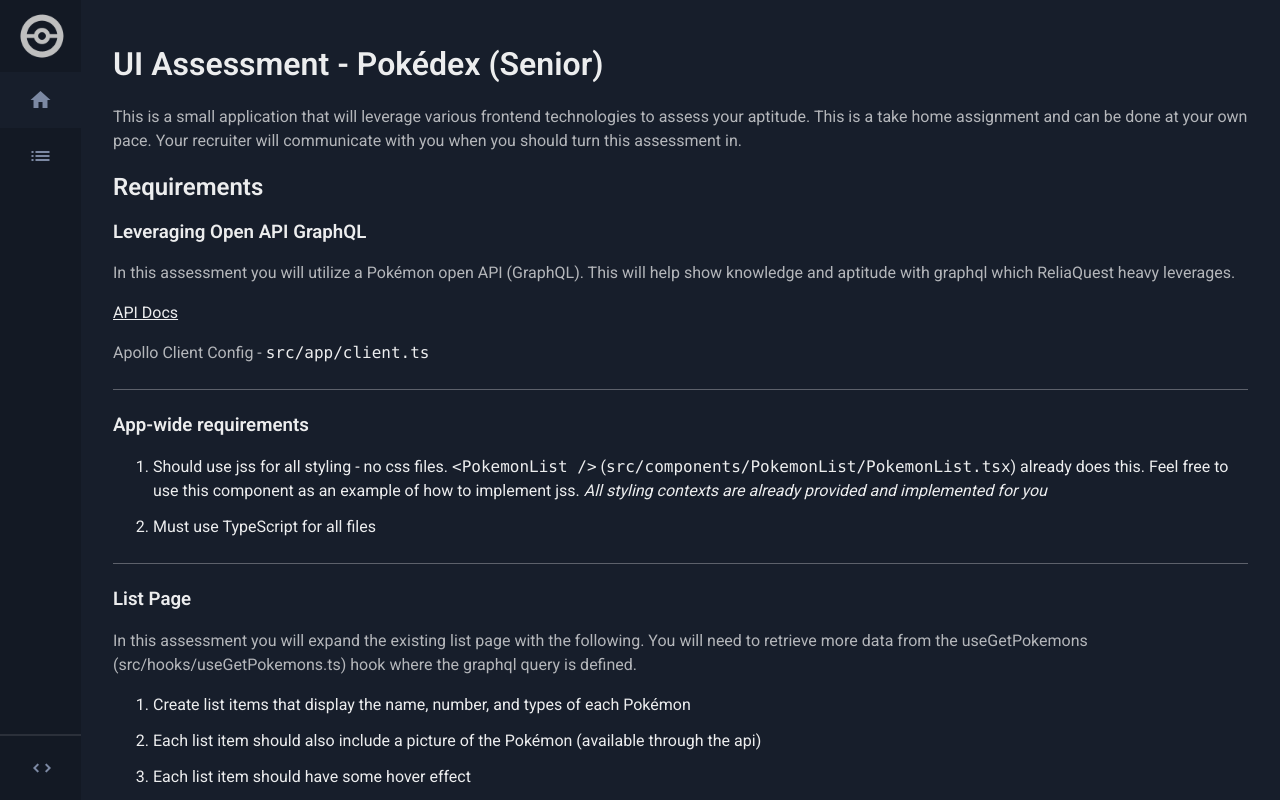
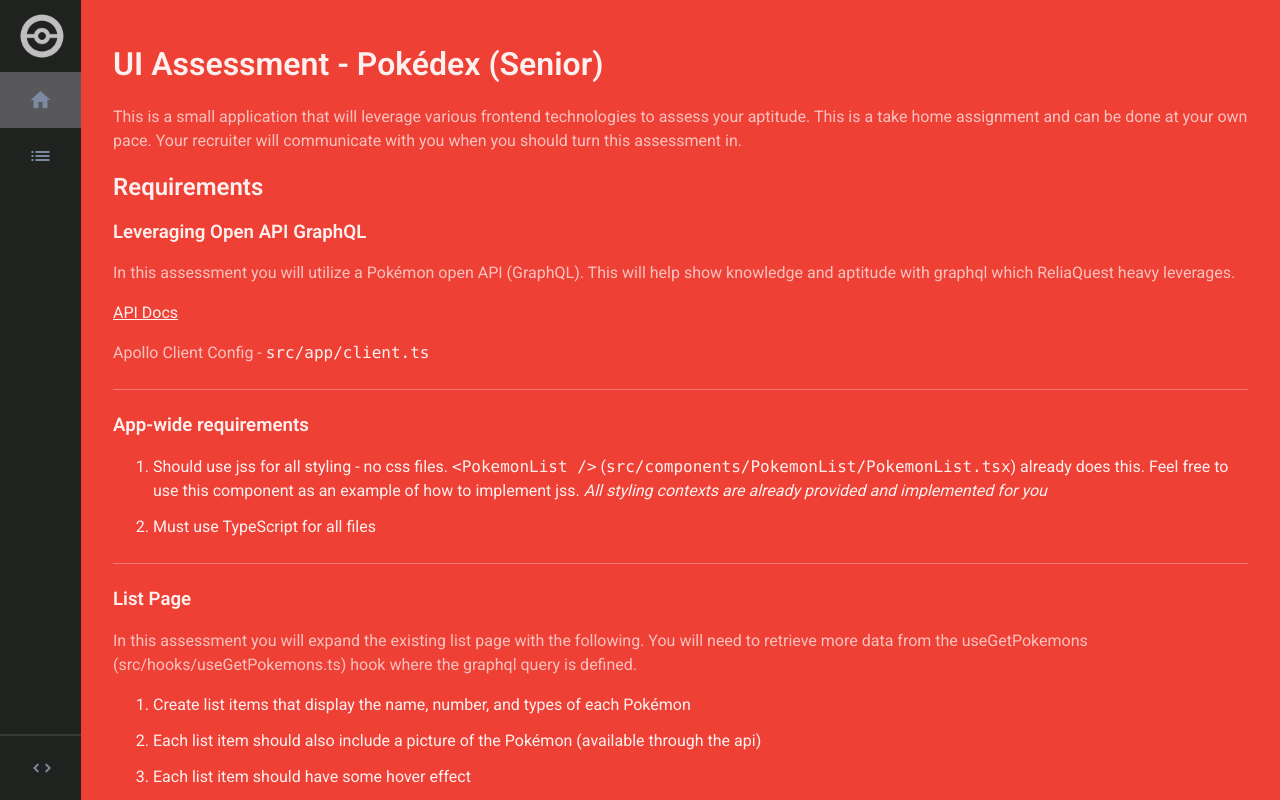
Before and after one commit to smullen2022/pokedex-graphql, a React (Create React App) app: page / in a window 1280 px wide. Built offline with nearby package versions, Linux system fonts and the light colour scheme.

Commit message:
some styling updates and a change to the search

```diff
--- a/src/app/App.tsx
+++ b/src/app/App.tsx
@@ -31,7 +31,7 @@
 const useStyles = createUseStyles(
   {
     root: {
-      background: '#171E2b',
+      background: '#ee4035',
       minHeight: '100vh',
       minWidth: '100vw',
       height: '100%',
--- a/src/components/Nav/Nav.tsx
+++ b/src/components/Nav/Nav.tsx
@@ -49,7 +49,7 @@
   {
     root: {
       zIndex: 100,
-      background: '#131924',
+      background: '#1f221f',
       position: 'fixed',
       left: 0,
       top: 0,
--- a/src/components/Nav/NavOption.tsx
+++ b/src/components/Nav/NavOption.tsx
@@ -41,7 +41,6 @@
       height: '56px',
       textDecoration: 'none',
       overflow: 'hidden',
-      background: '#131924',
       '&:hover': {
         filter: 'brightness(120%)',
       },
@@ -53,7 +52,7 @@
       marginLeft: '18px',
     },
     active: {
-      background: '#171E2b',
+      background: '#58585a',
       '&:hover': {
         filter: 'brightness(110%)',
       },
--- a/src/components/PokemonList/PokemonList.tsx
+++ b/src/components/PokemonList/PokemonList.tsx
@@ -12,16 +12,21 @@
     width: '100%',
     '& .MuiInputBase-root': {
       overflow: 'hidden',
+      border: '2px solid #21201c',
     },
     '& input': {
       backgroundColor: '#fff',
+    },
+    '& fieldset': {
+      border: '0',
+      outline: '0',
     }
   };
 
   useEffect(() => setPokemonList(pokemons), [pokemons]);
 
   const filterPokemons = (value: string) => {
-    const newList = pokemons.filter(({ name }) => name.toLowerCase().startsWith(value.toLowerCase()));
+    const newList = pokemons.filter(({ name }) => name.toLowerCase().includes(value.toLowerCase()));
     setPokemonList(newList);
   }
 
--- a/src/components/PokemonList/PokemonListItem.tsx
+++ b/src/components/PokemonList/PokemonListItem.tsx
@@ -44,15 +44,15 @@
       width: '100%',
       justifyContent: 'space-between',
       borderRadius: '5px',
-      border: '2px solid #fff',
+      border: '2px solid #1f221f',
       margin: '0 5px 10px 5px',
+      boxShadow: '2px 2px 4px rgb(0 0 0 / 30%)',
+      background: '#58585a',
+      overflow: 'hidden',
       transition: 'all 200ms ease',
+      transformOrigin: 'top',
       '&:hover': {
-        margin: '-5px 0 5px 0',
-        width: 'calc(100% + 10px)',
-      },
-      '&:hover $img': {
-        width: '130px',
+        transform: 'scale(1.02, 1.1)',
       },
       '& h3': {
         marginTop: '0',
@@ -62,6 +62,7 @@
     },
     img: {
       width: '120px',
+      height: '120px',
       transition: 'all 200ms ease',
     },
     container: {
--- a/src/index.css
+++ b/src/index.css
@@ -39,15 +39,15 @@
 }
 body {
   scrollbar-width: thin;
-  scrollbar-color: #4B5066 #171E2b;
+  scrollbar-color: #58585a #1f221f;
 }
 ::-webkit-scrollbar-track {
-  background: #171E2b;
+  background: #1f221f;
 }
 ::-webkit-scrollbar-thumb {
-  background-color: #4B5066 ;
+  background-color: #58585a ;
   border-radius: 4px;
-  border: 5px solid #171E2b;
+  border: 5px solid #1f221f;
 }
 ::-webkit-scrollbar-corner {
   background: rgba(0,0,0,0);
```
